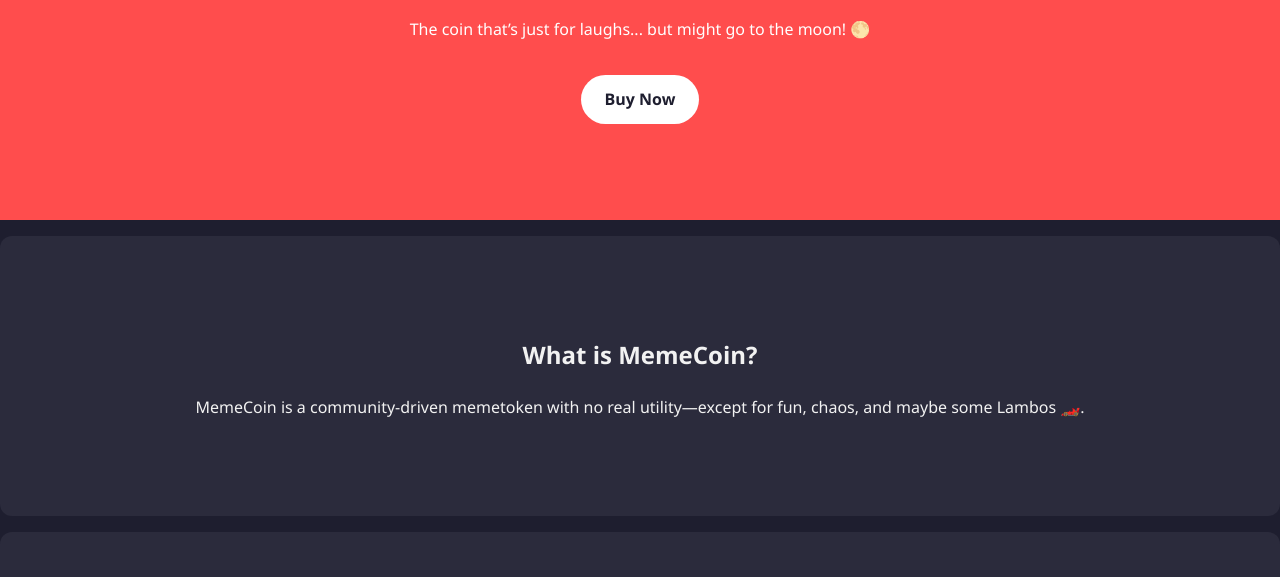
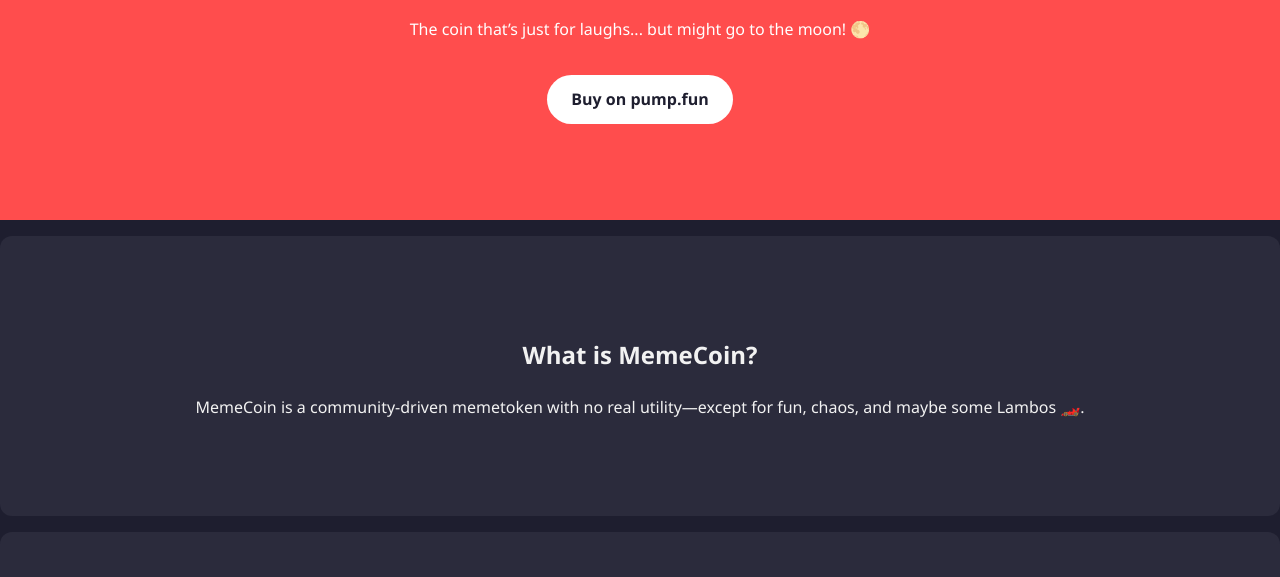
Before and after one commit to SM0KI-Bad/eurocoin, a plain HTML site: page index.html in a window 1280 px wide. Shown: the part 220-797 px from the top of the page. Drawn offline with Linux system fonts and the light colour scheme.

Commit message:
Update index.html

```diff
--- a/index.html
+++ b/index.html
@@ -11,7 +11,7 @@
     <div class="container">
       <h1>🐶 MemeCoin</h1>
       <p>The coin that’s just for laughs... but might go to the moon! 🌕</p>
-      <a href="#buy" class="btn">Buy Now</a>
+      <a class="btn" href="https://pump.fun/coin/4g3NAWTz4e2EGWe1iPAkjU1BTebTwk2LZ1TYSzbepump">Buy on pump.fun</a>
     </div>
   </header>
 
```
